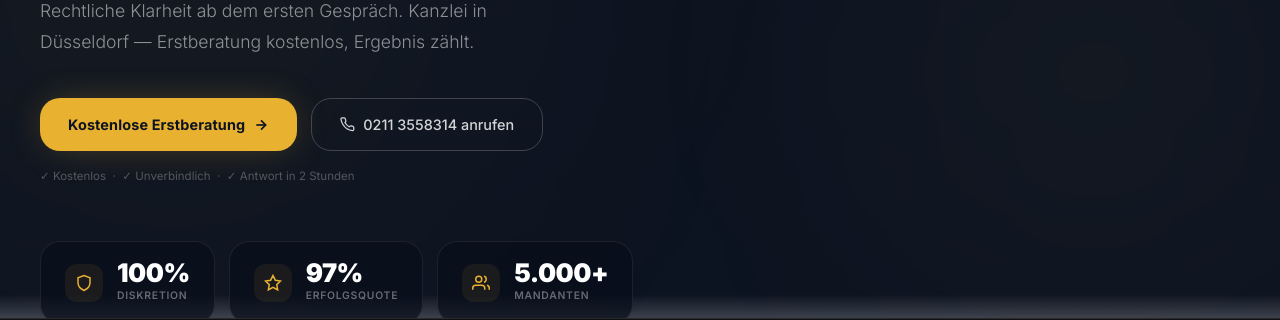
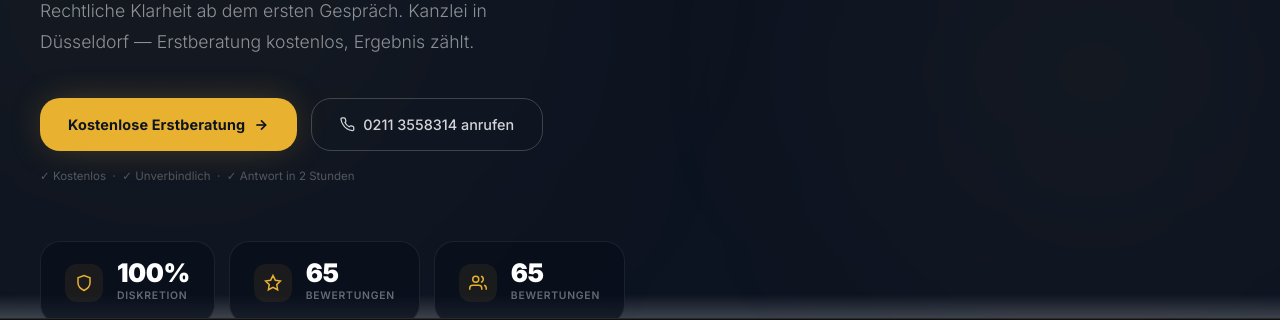
Before and after one commit to systemsforfuture/rath-koll-rechtsanwaelte-kanzlei-fuer-patienten-duesseldorf, a plain HTML site: page index.html in a window 1280 px wide. Shown: the part 482-802 px from the top of the page. Drawn offline with nearby package versions, Linux system fonts and the light colour scheme.

Commit message:
fix: remove fake stats, real reviews count, fix impressum title

```diff
--- a/index.html
+++ b/index.html
@@ -445,11 +445,11 @@ footer{background:var(--navy-dark);border-top:1px solid var(--glass-dark-border)
         </div>
         <div class="stat-card glass-dark">
           <div class="stat-icon"><svg viewBox="0 0 24 24" fill="none" stroke="currentColor" stroke-width="2"><polygon points="12 2 15.09 8.26 22 9.27 17 14.14 18.18 21.02 12 17.77 5.82 21.02 7 14.14 2 9.27 8.91 8.26 12 2"/></svg></div>
-          <div><div class="stat-n" id="stat-success">97%</div><div class="stat-l">Erfolgsquote</div></div>
+          <div><div class="stat-n" id="stat-success">65</div><div class="stat-l">Bewertungen</div></div>
         </div>
         <div class="stat-card glass-dark">
           <div class="stat-icon"><svg viewBox="0 0 24 24" fill="none" stroke="currentColor" stroke-width="2"><path d="M17 21v-2a4 4 0 0 0-4-4H5a4 4 0 0 0-4 4v2"/><circle cx="9" cy="7" r="4"/><path d="M23 21v-2a4 4 0 0 0-3-3.87M16 3.13a4 4 0 0 1 0 7.75"/></svg></div>
-          <div><div class="stat-n" id="stat-clients">5.000+</div><div class="stat-l">Mandanten</div></div>
+          <div><div class="stat-n" id="stat-clients">65</div><div class="stat-l">Bewertungen</div></div>
         </div>
       </div>
     </div>
@@ -648,8 +648,8 @@ footer{background:var(--navy-dark);border-top:1px solid var(--glass-dark-border)
           <span class="process-step-badge">04</span>
         </div>
         <h3>Erfolgreicher Abschluss</h3>
-        <p>97% Erfolgsquote: Wir kämpfen bis zum bestmöglichen Ergebnis für Sie.</p>
-        <span class="process-highlight">97% Erfolgsquote</span>
+        <p>Konsequent und persönlich — wir kämpfen für Ihr bestmögliches Ergebnis.</p>
+        <span class="process-highlight">Ihr Recht durchsetzen</span>
       </div>
     </div>
     <div style="text-align:center" class="rv">
@@ -691,12 +691,12 @@ footer{background:var(--navy-dark);border-top:1px solid var(--glass-dark-border)
         <div class="about-box glass-dark" style="position:relative">
           <div class="about-box-accent"></div>
           <div style="position:relative">
-            <div class="about-main-num gold-text" id="about-years">25+</div>
-            <div class="about-main-lbl">Jahre Erfahrung</div>
+            <div class="about-main-num gold-text" id="about-years">Ihre<br>Kanzlei</div>
+            <div class="about-main-lbl">vor Ort</div>
             <div class="about-stats-grid">
               <div class="about-stat-card"><span class="about-stat-n">100%</span><span class="about-stat-l">Persönlich</span></div>
-              <div class="about-stat-card"><span class="about-stat-n" id="about-mandates">5.000+</span><span class="about-stat-l">Mandate</span></div>
-              <div class="about-stat-card"><span class="about-stat-n">97%</span><span class="about-stat-l">Erfolgsquote</span></div>
+              <div class="about-stat-card"><span class="about-stat-n" id="about-mandates">65</span><span class="about-stat-l">Bewertungen</span></div>
+              <div class="about-stat-card"><span class="about-stat-n">65</span><span class="about-stat-l">Bewertungen</span></div>
               <div class="about-stat-card"><span class="about-stat-n">4.5★</span><span class="about-stat-l">Bewertung</span></div>
             </div>
           </div>
@@ -722,7 +722,7 @@ footer{background:var(--navy-dark);border-top:1px solid var(--glass-dark-border)
         <div class="trust-point"><div class="trust-point-icon"><svg viewBox="0 0 24 24" fill="none" stroke="currentColor" stroke-width="2" width="18" height="18"><path d="M12 22s8-4 8-10V5l-8-3-8 3v7c0 6 8 10 8 10z"/></svg></div><h4>Anwaltsgeheimnis</h4><p>Absolute Vertraulichkeit in jedem Fall</p></div>
         <div class="trust-point"><div class="trust-point-icon"><svg viewBox="0 0 24 24" fill="none" stroke="currentColor" stroke-width="2" width="18" height="18"><circle cx="12" cy="12" r="10"/><polyline points="12 6 12 12 16 14"/></svg></div><h4>24h Erreichbarkeit</h4><p>Notfall-Hotline für dringende Fälle</p></div>
         <div class="trust-point"><div class="trust-point-icon"><svg viewBox="0 0 24 24" fill="none" stroke="currentColor" stroke-width="2" width="18" height="18"><polygon points="12 2 15.09 8.26 22 9.27 17 14.14 18.18 21.02 12 17.77 5.82 21.02 7 14.14 2 9.27 8.91 8.26 12 2"/></svg></div><h4>Fachanwälte</h4><p>Zertifizierte Spezialisten pro Rechtsgebiet</p></div>
-        <div class="trust-point"><div class="trust-point-icon"><svg viewBox="0 0 24 24" fill="none" stroke="currentColor" stroke-width="2" width="18" height="18"><polyline points="23 6 13.5 15.5 8.5 10.5 1 18"/><polyline points="17 6 23 6 23 12"/></svg></div><h4>97% Erfolgsquote</h4><p>Nachweislich überdurchschnittliche Ergebnisse</p></div>
+        <div class="trust-point"><div class="trust-point-icon"><svg viewBox="0 0 24 24" fill="none" stroke="currentColor" stroke-width="2" width="18" height="18"><polyline points="23 6 13.5 15.5 8.5 10.5 1 18"/><polyline points="17 6 23 6 23 12"/></svg></div><h4>Voller Einsatz</h4><p>Konsequente Durchsetzung Ihrer Rechte</p></div>
         <div class="trust-point"><div class="trust-point-icon"><svg viewBox="0 0 24 24" fill="none" stroke="currentColor" stroke-width="2" width="18" height="18"><rect x="3" y="11" width="18" height="11" rx="2" ry="2"/><path d="M7 11V7a5 5 0 0 1 10 0v4"/></svg></div><h4>DSGVO-konform</h4><p>Höchste Datenschutzstandards</p></div>
         <div class="trust-point"><div class="trust-point-icon"><svg viewBox="0 0 24 24" fill="none" stroke="currentColor" stroke-width="2" width="18" height="18"><path d="M17 21v-2a4 4 0 0 0-4-4H5a4 4 0 0 0-4 4v2"/><circle cx="9" cy="7" r="4"/><path d="M23 21v-2a4 4 0 0 0-3-3.87M16 3.13a4 4 0 0 1 0 7.75"/></svg></div><h4>Persönlich</h4><p>Fester Ansprechpartner ab Tag eins</p></div>
       </div>
@@ -783,7 +783,7 @@ footer{background:var(--navy-dark);border-top:1px solid var(--glass-dark-border)
         </div>
         <div class="faq-item">
           <button class="faq-btn"><span class="faq-btn-text">Wie ist die Erfolgsquote Ihrer Kanzlei?</span><svg class="faq-chev" viewBox="0 0 24 24" fill="none" stroke="currentColor" stroke-width="2"><polyline points="6 9 12 15 18 9"/></svg></button>
-          <div class="faq-answer"><p class="faq-answer-text">Wir erreichen eine Erfolgsquote von 97% — ob durch außergerichtliche Einigungen oder Gerichtsverfahren. Jeder Fall wird individuell mit einer maßgeschneiderten Strategie bearbeitet.</p></div>
+          <div class="faq-answer"><p class="faq-answer-text">Wir setzen Ihre Rechte konsequent durch — ob durch außergerichtliche Einigungen oder Gerichtsverfahren. Jeder Fall wird individuell mit einer maßgeschneiderten Strategie bearbeitet.</p></div>
         </div>
         <div class="faq-item">
           <button class="faq-btn"><span class="faq-btn-text">Wie funktioniert das Mandanten-Portal?</span><svg class="faq-chev" viewBox="0 0 24 24" fill="none" stroke="currentColor" stroke-width="2"><polyline points="6 9 12 15 18 9"/></svg></button>
@@ -879,8 +879,8 @@ footer{background:var(--navy-dark);border-top:1px solid var(--glass-dark-border)
     <div class="foot-bottom">
       <p class="foot-copy">&copy; 2026 Rath & Koll. Rechtsanwälte - Kanzlei für Patienten &middot; Alle Rechte vorbehalten</p>
       <div class="foot-legal">
-        <a href="#kontakt" title="Impressum wird bei Beauftragung eingerichtet">Impressum</a>
-        <a href="#kontakt" title="Datenschutz wird bei Beauftragung eingerichtet">Datenschutzerklärung</a>
+        <a href="#kontakt" >Impressum</a>
+        <a href="#kontakt" >Datenschutzerklärung</a>
         <span style="opacity:.35;font-size:.73rem;margin-left:6px">· Demo-Website</span>
       </div>
     </div>
```
